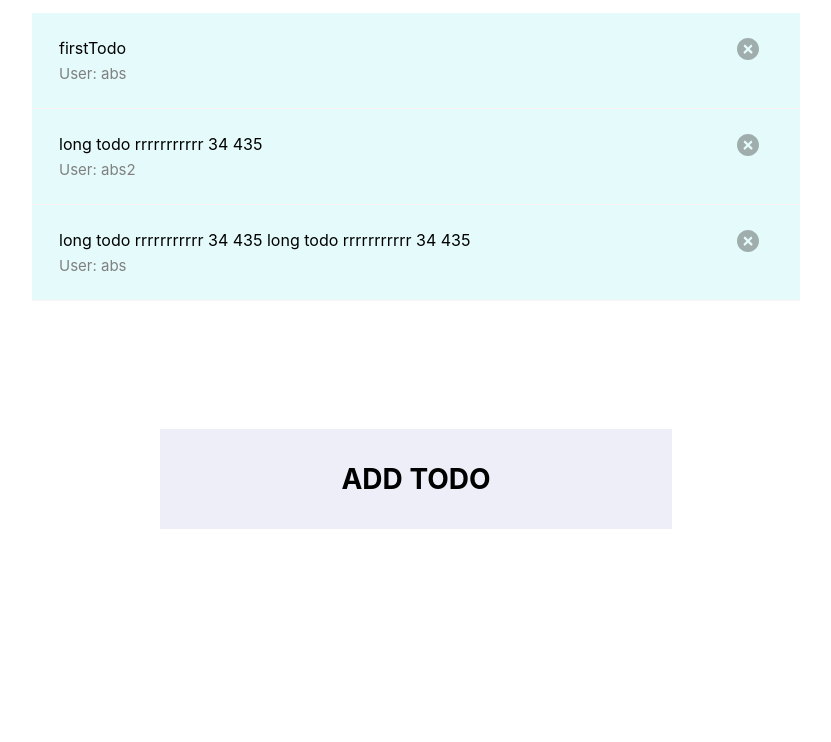
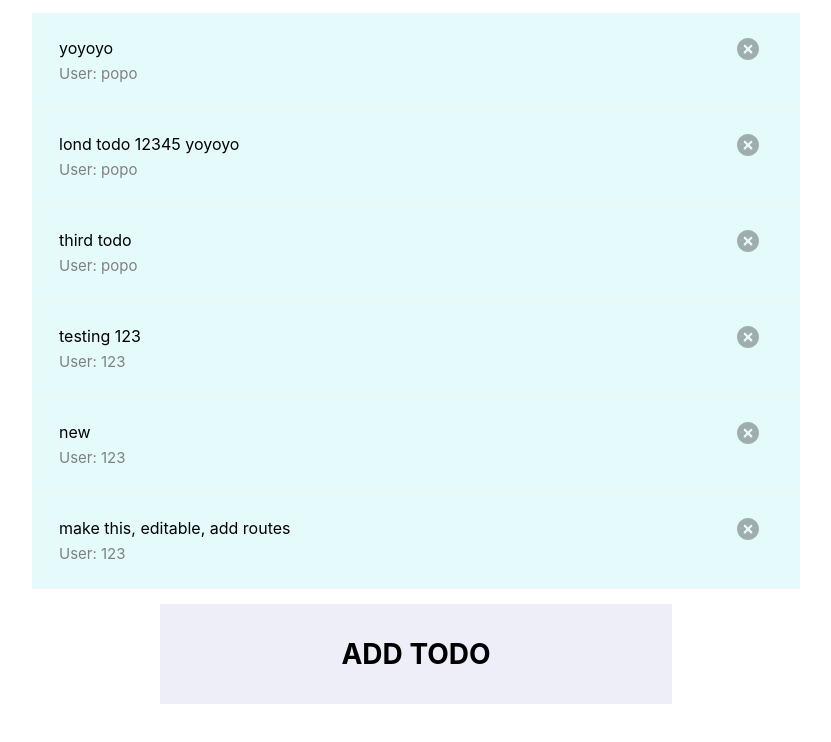
Before and after one commit to AnosovAndrey/todo-app, a React (Create React App) app: page / in a window 1280 px wide. Shown: the top 742 px of the page, without its empty margins (224-1055 px from the left). Built offline with nearby package versions, Linux system fonts and the light colour scheme; data requests are answered from the project's data file.

Commit message:
json server + axios

```diff
--- a/package.json
+++ b/package.json
@@ -6,6 +6,7 @@
     "@testing-library/jest-dom": "^5.11.5",
     "@testing-library/react": "^11.1.2",
     "@testing-library/user-event": "^12.2.2",
+    "axios": "^0.21.0",
     "react": "^17.0.1",
     "react-dom": "^17.0.1",
     "react-scripts": "^4.0.0",
@@ -15,7 +16,8 @@
     "start": "react-scripts start",
     "build": "react-scripts build",
     "test": "react-scripts test",
-    "eject": "react-scripts eject"
+    "eject": "react-scripts eject",
+    "start-json-server": "json-server ./src/assets/db.json --watch --port 3001"
   },
   "eslintConfig": {
     "extends": [
--- a/src/App.js
+++ b/src/App.js
@@ -1,31 +1,22 @@
 import React, { useEffect } from "react";
-import TodoList from "./components/view/TodoList";
-import AddTodo from "./components/view/AddTodo";
+import {TodoList, AddTodo} from "./components/view";
 import { Route, Switch, Redirect } from "react-router-dom";
+import axios from "axios";
+
 
 import "./index.scss";
 
 function App() {
+
   const [todos, setTodos] = React.useState([]);
 
   useEffect(() => {
-    setTodos([
-      {
-        id: "12",
-        text: "firstTodo",
-        user: "abs",
-      },
-      {
-        id: "22",
-        text: "long todo rrrrrrrrrrr 34 435 ",
-        user: "abs2",
-      },
-      {
-        id: "42",
-        text: "long todo rrrrrrrrrrr 34 435 long todo rrrrrrrrrrr 34 435 ",
-        user: "abs",
-      },
-    ]);
+    axios.get("http://localhost:3001/tasks").then( ({data}) => {
+            let array = [];
+            data.map((task) => array.push({id: task.id, text: task.text, user: task.userId}));
+            data.map((task) => setTodos(array));
+        }
+    )
   }, [setTodos]);
 
   const addTodo = (todo) => {
@@ -54,6 +45,4 @@ function App() {
   );
 }
 
-//https://habr.com/ru/post/329996/
-
 export default App;
--- a/src/assets/db.json
+++ b/src/assets/db.json
@@ -1,67 +1,68 @@
 {
-    "tasks":[
+  "tasks": [
     {
       "id": 4564564,
       "text": "yoyoyo",
-            "user": "popo"
+      "userId": "popo"
     },
     {
       "id": 34545,
-            "text": "ysdfdfsfaso",
-            "user": "popo"
+      "text": "lond todo 12345 yoyoyo",
+      "userId": "popo"
     },
     {
       "id": 23452455,
-            "text": "sfsdfsfdyo 12313",
-            "user": "popo"
+      "text": "third todo",
+      "userId": "popo"
     },
     {
       "id": 567675473,
-            "text": "ysfsdffyo",
-            "user": "123"
-
+      "text": "testing 123",
+      "userId": "123"
     },
     {
       "id": 456776532,
-            "text": "ysdertgegdyo",
-            "user": "123"
+      "text": "new",
+      "userId": "123"
     },
     {
       "id": 123424,
-            "text": "yoyfghfewqd gdfg o",
-            "user": "123"
+      "text": "make this, editable, add routes",
+      "userId": "123"
     }
   ],
   "users": [
     {
-            "name": "popo",
-            "task_ids": [
-                {
-                    "id": 4564564
+      "id": "popo"
     },
     {
-                    "id": 34545
+      "id": "123"
+    }
+  ],
+  "user-task": [
+    {
+      "userId": "popo",
+      "taskId": 4564564
     },
     {
-                    "id": 23452455
-                }
-            ]
+      "userId": "popo",
+      "taskId": 34545
     },
     {
-            "name": "123",
-            "task_ids": [
-                {
-                    "id": 567675473
+      "userId": "popo",
+      "taskId": 23452455
     },
     {
-                    "id": 456776532
+      "userId": "123",
+      "taskId": 567675473
     },
     {
-                    "id": 123424
+      "userId": "123",
+      "taskId": 456776532
+    },
+    {
+      "userId": "123",
+      "taskId": 123424
     }
   ]
 }
-
-    ]
-
-}
--- /dev/null
+++ b/src/components/inputs/index.js
@@ -0,0 +1,2 @@
+export {default as Input} from "./Input"
+export {default as Button} from "./Button"
--- a/src/components/view/AddTodo/AddTodo.scss
+++ b/src/components/view/AddTodo/AddTodo.scss
@@ -26,10 +26,10 @@
         right: 0;
         margin: auto auto;
         background: #ffffff;
-        width: 30%;
-        height: 20%;
+        width: 35%;
+        height: 25%;
         box-shadow: 0px 8px 15px rgba(3, 3, 3, 0.05);
-        box-sizing: border-box;
+        //box-sizing: border-box;
         border-radius: 5px;
         border-color: #1f1c1c;
         border-style: solid;
--- a/src/components/view/AddTodo/index.jsx
+++ b/src/components/view/AddTodo/index.jsx
@@ -1,7 +1,9 @@
 import { v4 as uuid } from "uuid";
 import React from "react";
-import Button from "./../../inputs/Button";
-import Input from "./../../inputs/Input";
+import axios from "axios";
+
+import {Button, Input} from "../../inputs";
+
 
 import "./AddTodo.scss";
 
@@ -17,8 +19,15 @@ const AddTodo = ({ addTodo }) => {
   const handleSubmit = (event) => {
     event.preventDefault();
     if (todo.text.trim() && todo.user.trim()) {
+
       addTodo({ ...todo, id: uuid() });
       setTodo({ ...todo, text: "", user: ""});
+
+      axios.post("http://localhost:3001/tasks", {
+          text: todo.text, userId: todo.user
+      }).then(({data}) => {
+        console.log(data);
+      });
     }
   };
 
--- a/src/components/view/TodoItem/index.jsx
+++ b/src/components/view/TodoItem/index.jsx
@@ -1,12 +1,15 @@
 import React from "react";
 import deleteSvg from "./../../../assets/img/delete.svg";
+import axios from "axios"
 
 import "./TodoItem.scss"
 
 const Index = ({ todo, removeTodo }) => {
 
   function handleRemove() {
-    removeTodo(todo.id);
+    axios.delete("http://localhost:3001/tasks/" + todo.id).then(
+        () => removeTodo(todo.id)
+    );
   }
 
   return(
--- /dev/null
+++ b/src/components/view/index.js
@@ -0,0 +1,2 @@
+export {default as AddTodo} from "./AddTodo";
+export {default as TodoList} from "./TodoList"
```
Also changed, not shown: 1 other file (tests, documents, lock files or other folders). Lines whose indentation alone changed are shown as unchanged.
